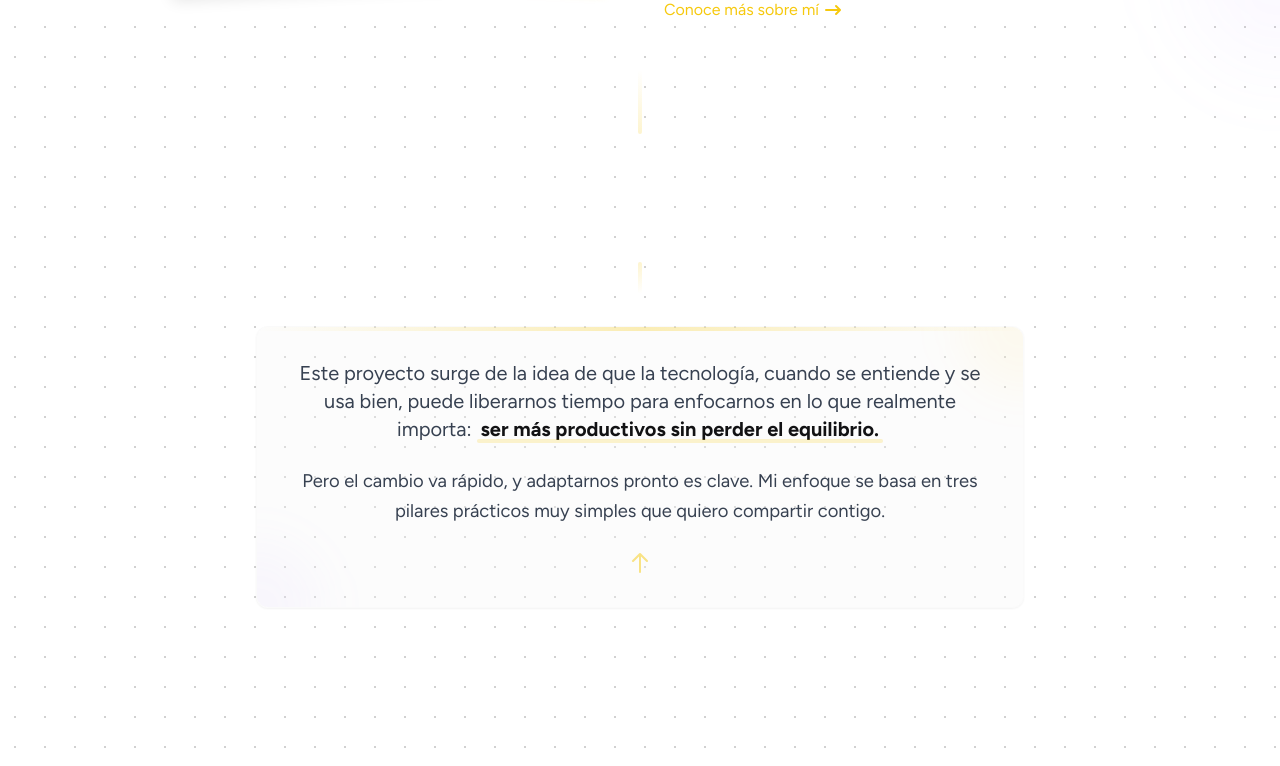
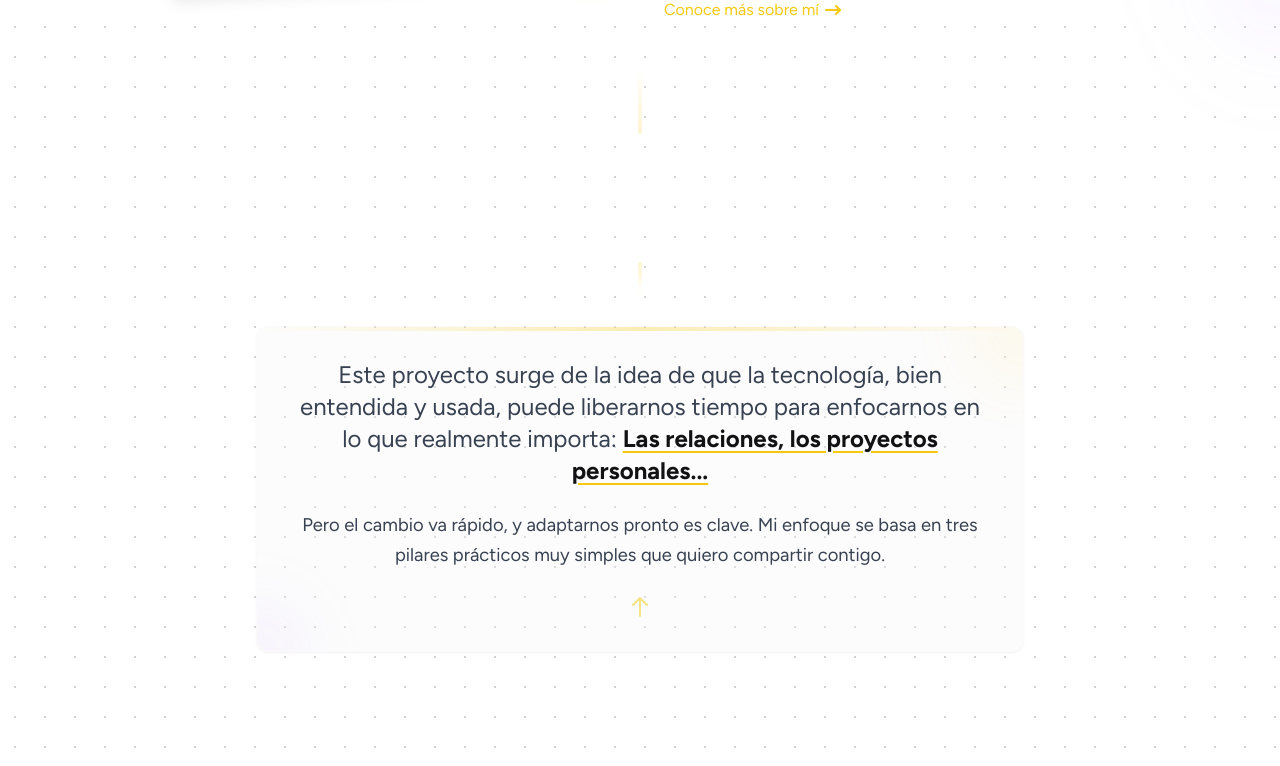
Before and after one commit to juanda-pro/juanda.pro, a Vue app in the folder app/: page / in a window 1280 px wide. Shown: the part 1073-1839 px from the top of the page. Built offline with nearby package versions, Linux system fonts and the light colour scheme.

Commit message:
docs(content): Actualiza textos en Home y documentación de Soy

```diff
--- a/app/src/views/HomeView.vue
+++ b/app/src/views/HomeView.vue
@@ -195,12 +195,8 @@ const pilares = [
       <div class="absolute -top-16 -right-16 w-32 h-32 bg-brand-accent/5 rounded-full blur-xl"></div>
       <div class="absolute -bottom-16 -left-16 w-32 h-32 bg-accent-info-dark/5 rounded-full blur-xl"></div>
 
-      <p class="text-lg md:text-xl leading-relaxed text-secondary-light dark:text-secondary-dark">
-        Este proyecto surge de la idea de que la tecnología, cuando se entiende y se usa bien, puede liberarnos tiempo para enfocarnos en lo que realmente importa:
-        <span class="font-bold text-primary-light dark:text-primary-dark px-1 relative inline-block">
-          ser más productivos sin perder el equilibrio.
-          <span class="absolute bottom-0 left-0 w-full h-1 bg-brand-accent/20 rounded-full"></span>
-        </span>
+      <p class="text-xl md:text-2xl text-secondary-light dark:text-secondary-dark leading-relaxed">
+        Este proyecto surge de la idea de que la tecnología, bien entendida y usada, puede liberarnos tiempo para enfocarnos en lo que realmente importa: <strong class="text-primary-light dark:text-primary-dark font-semibold underline decoration-brand-accent decoration-2 underline-offset-4">Las relaciones, los proyectos personales...</strong>
       </p>
       <p class="mt-6 text-lg leading-relaxed text-secondary-light dark:text-secondary-dark">
         Pero el cambio va rápido, y adaptarnos pronto es clave. Mi enfoque se basa en tres pilares prácticos muy simples que quiero compartir contigo.
```
Also changed, not shown: 2 other files (tests, documents, lock files or other folders).
